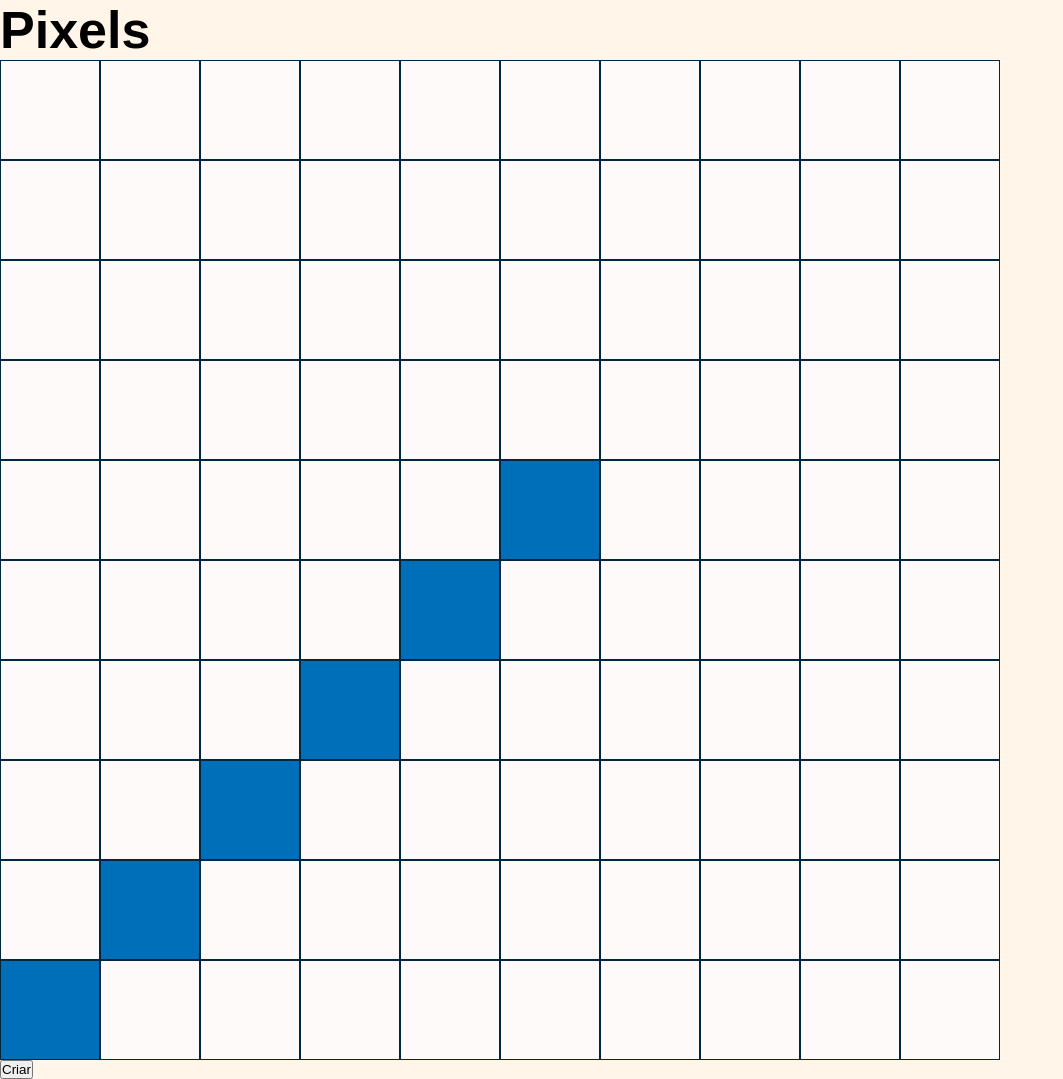
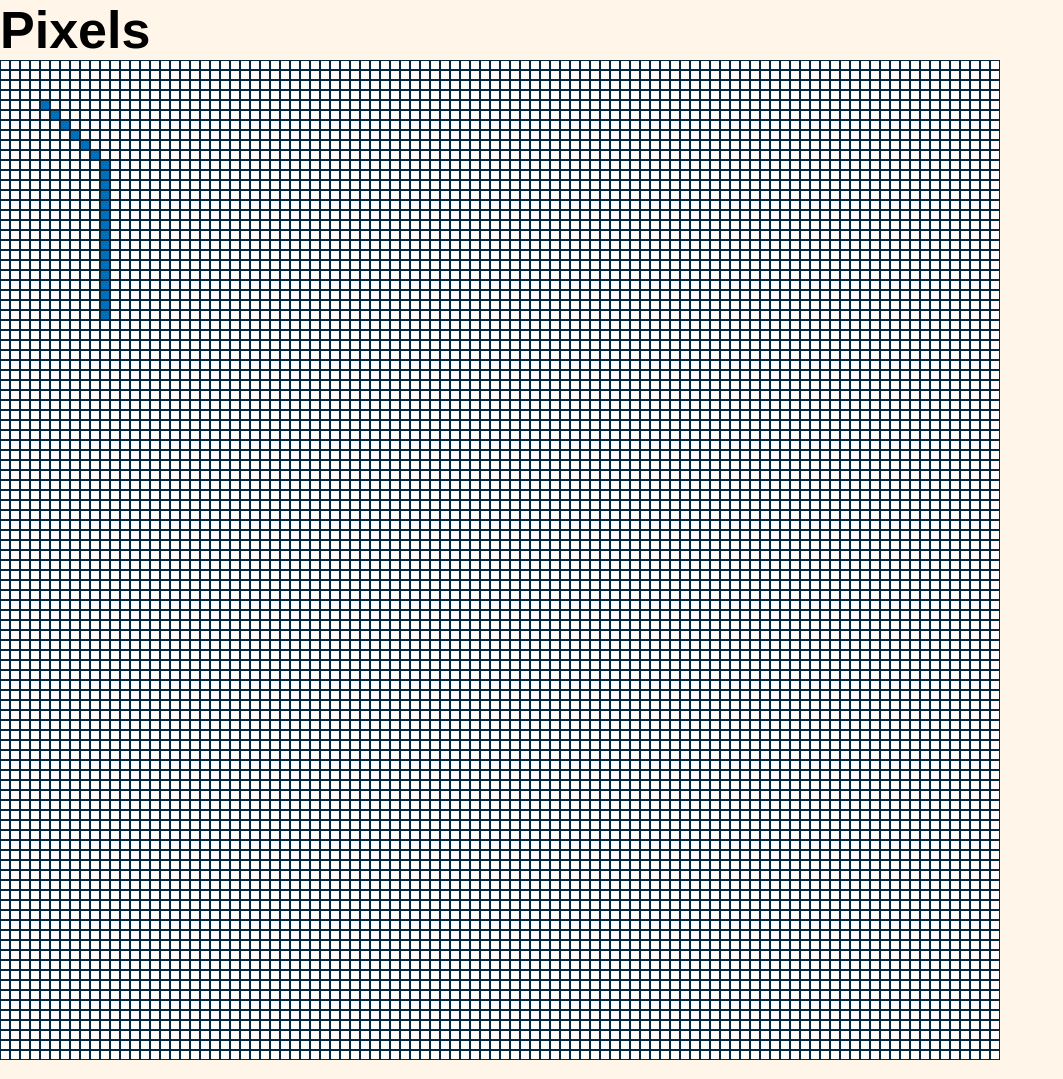
Before and after one commit to Sabia-Laranjeira/Pixels, a website with bundled scripts: page main.html in a window 1280 px wide. Shown: the whole page, without its empty margins (0-1063 px from the left). Built offline with nearby package versions, Linux system fonts and the light colour scheme.

Commit message:
[FEAT] Added functions in the "Grid" class for input validation.

```diff
--- a/main.html
+++ b/main.html
@@ -11,7 +11,6 @@
   <h1>Pixels</h1>
   <section>
     <div id="pixels-grid" class="grid"></div>
-    <button id="button-create">Criar</button>
   </section>
 
 </body>
--- a/src/Grid.js
+++ b/src/Grid.js
@@ -3,6 +3,7 @@ export class Grid {
   #gridElementRoot  = null;
   #width = null;
   #height = null;
+  #pixelSize = null;
 
   set width(w) {
     try {
@@ -32,6 +33,48 @@ export class Grid {
     };
   }
 
+  init(rootElement,width = 0,height = 0,pixelSize = 10) {
+    this.#isHTML(rootElement);
+    this.#notNumber(width,'width');
+    this.#notNumber(height,'height');
+    this.#notNumber(pixelSize,'pixelSize');
+
+    this.#width = width;
+    this.#height = height;
+    this.#pixelSize = pixelSize;
+
+    this.#setGridRoot(rootElement);
+    this.#pixelsElements = this.#createGrid(this.#width,this.#height);
+  }
+
+  drawTrace(startPosition = [0,0], endPosition = [0,0]) {
+    try {
+      /*Validating params of drawTrace */
+      this.#isArrayEmpty(startPosition);
+      this.#isArrayEmpty(endPosition);
+      for(let n of startPosition){
+        this.#notNumber(n, 'startPosition');
+      }
+      for(let n of endPosition) {
+        this.#notNumber(n,'endPosition');
+      }
+      /* */
+
+      this.turnPixelsOn(true,startPosition[0],startPosition[1]);
+      const {xPath,yPath} = this.#generatePixelPath(startPosition,endPosition);
+      for(let i = 0; i < xPath.length; i++) {
+         this.turnPixelsOn(true,xPath[i],yPath[i]);
+       }
+    } catch (err) {
+      console.error(err);
+    }
+  }
+
+  turnPixelsOn(state = true,column = 0, row = 0){
+    state = state ? 'on':'off';
+    this.#pixelsElements[row][column].setAttribute('class',`pixel pixel-${state}`)
+  }
+
   #setGridRoot(element) {
     try {
       this.#isHTML(element);
@@ -41,28 +84,10 @@ export class Grid {
     }
   }
 
-  init(rootElement,width,height) {
-
-    this.#width = width;
-    this.#height = height;
-    this.#setGridRoot(rootElement);
-    this.#pixelsElements = this.#createGrid(this.#width,this.#height);
-  }
-
-  #notNumber(n,paramsName = 'name') {
-    if(Number.isNaN(Number(n))) {
-      throw TypeError(`[NOT A NUMBER] The parameter passed to ${paramsName} must be of type number`)
-    }
-  }
-
-  #isHTML(element) {
-    if(!element instanceof HTMLElement) {
-      throw TypeError('[NOT HTML] The parameter given must be a HTML element.')
-    }
-  }
-
   #createPixel(id) {
     const pixel = document.createElement('div');
+    pixel.style.width = `${this.#pixelSize}px`;
+    pixel.style.height = `${this.#pixelSize}px`;
     pixel.setAttribute('id',`pixel-${id}`);
     pixel.setAttribute('class',`pixel pixel-off`);
     return {element:pixel, id:`pixel-${id}`};
@@ -73,7 +98,8 @@ export class Grid {
 
     this.#gridElementRoot.innerHTML = '';
     this.#gridElementRoot.style.display = 'grid';
-    this.#gridElementRoot.style.gridTemplateColumns = `repeat(${width}, 100px)` ;
+    this.#gridElementRoot.style.gridTemplateColumns = `repeat(${width}, ${this.#pixelSize}px)` ;
+    this.#gridElementRoot.style.gridTemplateRows = `repeat(${height}, ${this.#pixelSize}px)` ;
 
     const pixelsElemInMatrix = Array(height).fill().map(() => Array());
     let matrixRow = null;
@@ -89,11 +115,6 @@ export class Grid {
     return pixelsElemInMatrix;
   }
 
-  turnPixelsOn(state = true,column = 0, row = 0) {
-    state = state ? 'on':'off';
-    this.#pixelsElements[row][column].setAttribute('class',`pixel pixel-${state}`)
-  }
-
   #pathTo(start = 0,end = 0) {
     const path = []
     for(let n = start ;n >= end; n--) {
@@ -106,6 +127,9 @@ export class Grid {
   }
 
   #generatePixelPath(startPosition = [0,0], endPosition = [0,0]) {
+    try {
+      this.#isArrayEmpty(startPosition);
+
       const xPath = this.#pathTo(startPosition[0],endPosition[0]);
       const yPath = this.#pathTo(startPosition[1],endPosition[1])
 
@@ -122,17 +146,33 @@ export class Grid {
           xPath.push(xPath[xPathLastIndex]);
         }
       }
+      return {xPath,yPath}
 
-    return {xPath,yPath}
+    } catch (err) {
+      console.error(err);
     }
 
-  drawTrace(startPosition = [0,0], endPosition = [0,0]) {
-    this.turnPixelsOn(true,startPosition[0],startPosition[1]);
+  }
 
-    const {xPath,yPath} = this.#generatePixelPath(startPosition,endPosition);
+  #notNumber(n,paramsName = 'name') {
+    if(Number.isNaN(Number(n))) {
+      throw TypeError(`[NOT A NUMBER] The parameter passed to ${paramsName} must be of type number`)
+    }
+  }
 
-    for(let i = 0; i < xPath.length; i++) {
-       this.turnPixelsOn(true,xPath[i],yPath[i]);
+  #isHTML(element) {
+    if(!element instanceof HTMLElement) {
+      throw TypeError('[NOT HTML] The parameter given must be a HTML element.')
+    }
+  }
+
+  #isArrayEmpty(array) {
+    console.log(arguments)
+    if(!array.length) {
+      throw new Error('[EMPTY] The array given cannot be empty.')
+    }
+    if(!array instanceof Array){
+      throw new TypeError('[NOT ARRAY] The parameter must be an Array.')
     }
   }
 }
--- a/src/index.js
+++ b/src/index.js
@@ -1,6 +1,6 @@
 import { Grid } from "./Grid.js";
 
 const grid = new Grid();
-grid.init(document.getElementById('pixels-grid'),10,10);
+grid.init(document.getElementById('pixels-grid'),100,100,10);
 
-grid.drawTrace([5,4],[0,9]);
+grid.drawTrace([4,4],[10,25]);
--- a/styles/grid.css
+++ b/styles/grid.css
@@ -1,11 +1,9 @@
 .grid {
   display: grid;
-  grid-template-columns: repeat(3, 100px);
 }
 
 .pixel {
   border: 1px solid rgb(1, 39, 64);
-  height: 100px;
 }
 
 .pixel-on {
```
Lines whose indentation alone changed are shown as unchanged.
